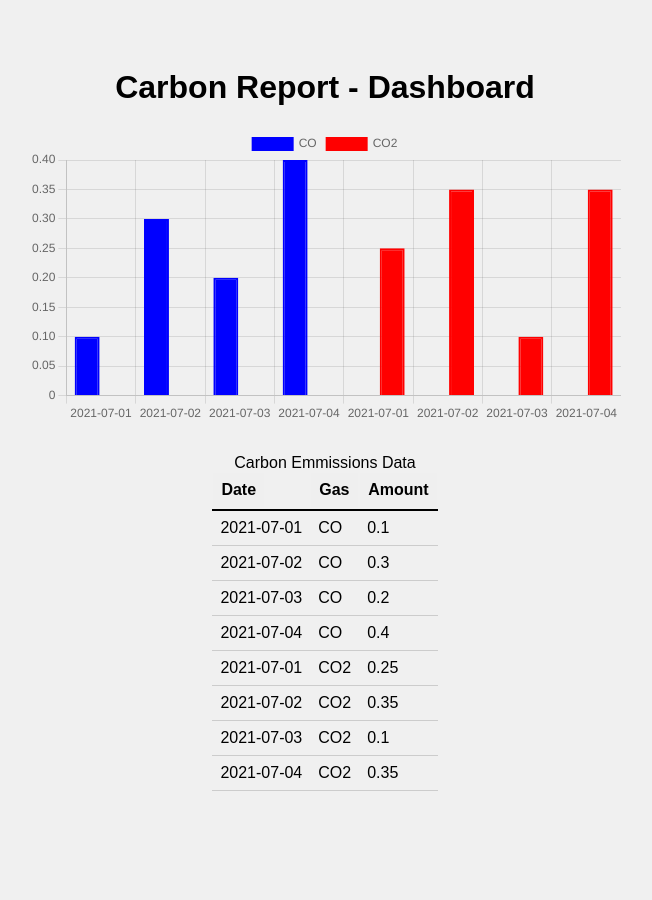
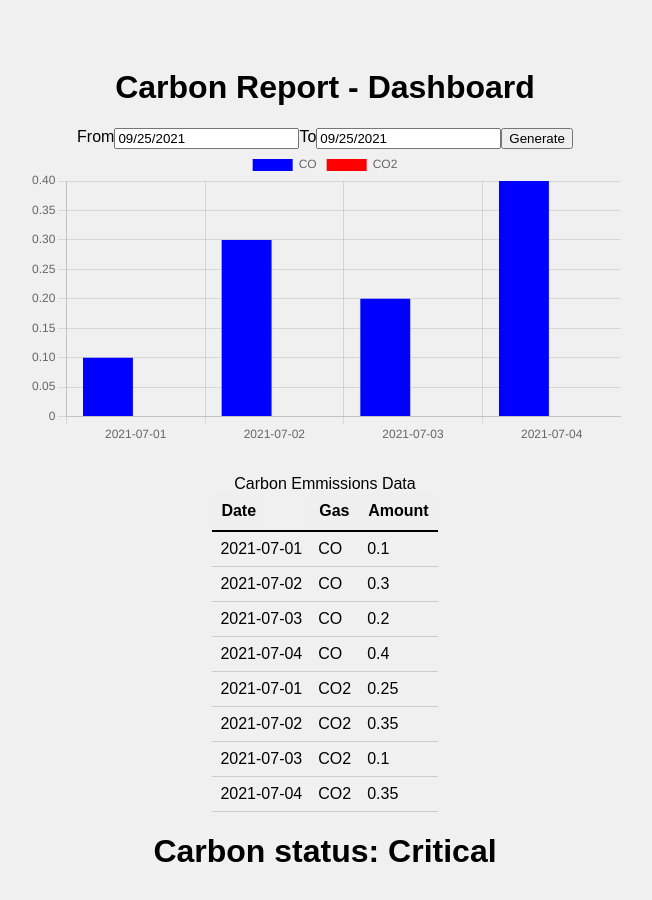
Before and after one commit to WolfWeasel/carbon-report-dash, a React (Create React App) app: page / in a window 1280 px wide. Shown: the top 900 px of the page, without its empty margins (315-967 px from the left). Before the commit the page ends 839 px from the top, so only its background shows below. Built offline with nearby package versions, Linux system fonts and the light colour scheme.

Commit message:
Added al the components

```diff
--- a/package.json
+++ b/package.json
@@ -9,6 +9,7 @@
     "chart.js": "^3.5.1",
     "react": "^17.0.2",
     "react-chartjs-2": "^3.0.5",
+    "react-datepicker": "^4.2.1",
     "react-dom": "^17.0.2",
     "react-scripts": "4.0.3",
     "web-vitals": "^1.1.2"
--- a/src/App.css
+++ b/src/App.css
@@ -3,6 +3,11 @@
   flex-direction: column;
   justify-content: center;
   align-items: center;
+}
+
+.dateSelect {
+  display: flex;
+  flex-direction: row;
 }
 
 .graphBox {
--- a/src/App.js
+++ b/src/App.js
@@ -1,19 +1,46 @@
 import './App.css';
+import { useState } from 'react';
 import Graph from './components/Graph';
 import Table from './components/Table/Table';
 import carbonData from './data/MockEmissionsData.json';
+import DatePicker from 'react-datepicker';
+
+import "react-datepicker/dist/react-datepicker.css";
+import CarbonStatus from './components/CarbonStatus';
 
 
 function App() {
+
+  const [startDate, setStartDate] = useState(new Date());
+  const [endDate, setEndDate] = useState(new Date());
+
+  function generateReport() {
+    console.log('Report generated');
+  }
+
   return (
     <div className="App">
       <h1>Carbon Report - Dashboard</h1>
 
+      <div className='dateSelect'>
+         From
+        <DatePicker selected={startDate}  onChange={(date) => setStartDate(date)} />
+        To
+        <DatePicker selected={endDate}  onChange={(date) => setEndDate(date)} />
+
+        <button onClick={ generateReport }>Generate</button>
+      </div>
+
       <div className='graphBox'>
         <Graph data={carbonData}/>
       </div>
+
       <div className='tableBox'>
         <Table data={carbonData}/>
+      </div>
+
+      <div className='emissionIndication'>
+        <CarbonStatus />
       </div>
     </div>
   );
--- a/src/components/CarbonStatus.js
+++ b/src/components/CarbonStatus.js
@@ -0,0 +1,7 @@
+function CarbonStatus() {
+    return(
+        <h1>Carbon status: Critical</h1>
+    );
+}
+
+export default CarbonStatus;
--- a/src/components/Graph.js
+++ b/src/components/Graph.js
@@ -1,4 +1,4 @@
-import { Bar } from 'react-chartjs-2';
+import { Bar } from "react-chartjs-2";
 
 // const state = {
 //     labels: ['January', 'February', 'March',
@@ -14,51 +14,57 @@ import { Bar } from 'react-chartjs-2';
 //     ]
 //   }
 
+const options = {
+  scales: {
+    yAxes: [
+      {
+        ticks: {
+          beginAtZero: true,
+        },
+      },
+    ],
+  },
+  title: {
+    display: true,
+    text: "Gas Emmissions per day",
+    fontSize: 20,
+  },
+  legend: {
+    display: true,
+    position: "right",
+  },
+};
+
 function Graph(prop) {
   const carbonData = prop.data;
 
   let barState = {
-        labels: [...carbonData.map((data) => data.date)],
+    labels: [...new Set(carbonData.map((data) => data.date))],
     datasets: [
       {
-                label: 'CO',
-                backgroundColor: 'blue',
-                borderColor: 'blue',
-                borderWidth: 2,
-                data: [...carbonData.map((data) => {
-                    if(data.gas === 'CO') return data.amount
-                    // return data.gas === 'CO' ? data.amount : null
-                })]
+        label: "CO",
+        backgroundColor: "blue",
+        data: [
+          ...carbonData.map((data) => {
+            if (data.gas === "CO") return data.amount;
+            return null;
+          }),
+        ],
       },
       {
-                label: 'CO2',
-                backgroundColor: 'red',
-                borderColor: 'red',
-                borderWidth: 2,
-                data: [...carbonData.map((data) => {
-                    if(data.gas === 'CO2') return data.amount
-                })]
-            }
-        ]
-    }
+        label: "CO2",
+        backgroundColor: "red",
+        data: [
+          ...carbonData.map((data) => {
+            if (data.gas === "CO2") return data.amount;
+            return null;
+          }),
+        ],
+      },
+    ],
+  };
 
-
-    return (
-        <Bar
-             data={barState}
-          options={{
-            title:{
-              display:true,
-              text:'Gas Emmissions per day',
-              fontSize:20
-            },
-            legend:{
-              display:true,
-              position:'right'
-            }
-          }}
-        />
-    );
+  return <Bar data={barState} options={options} />;
 }
 
 export default Graph;
```
Also changed, not shown: 1 other file (tests, documents, lock files or other folders). Lines whose indentation alone changed are shown as unchanged.
